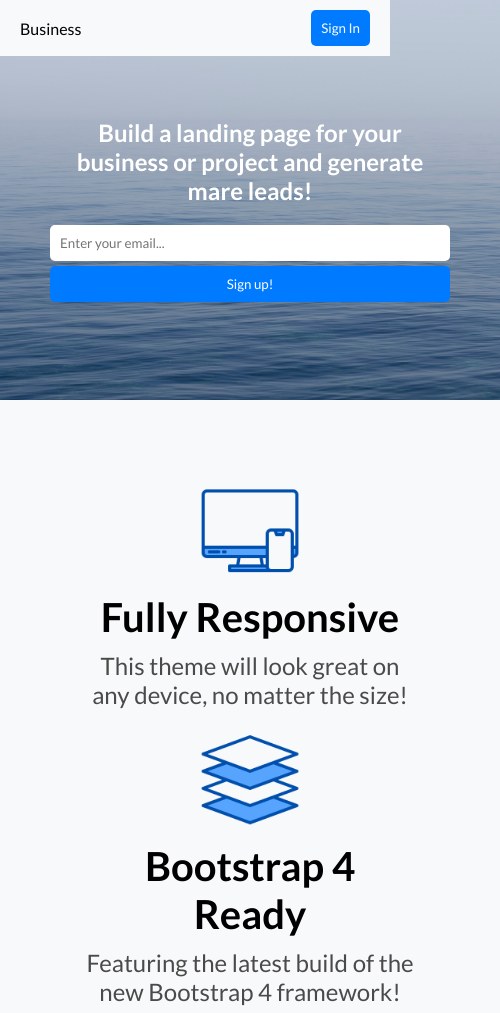
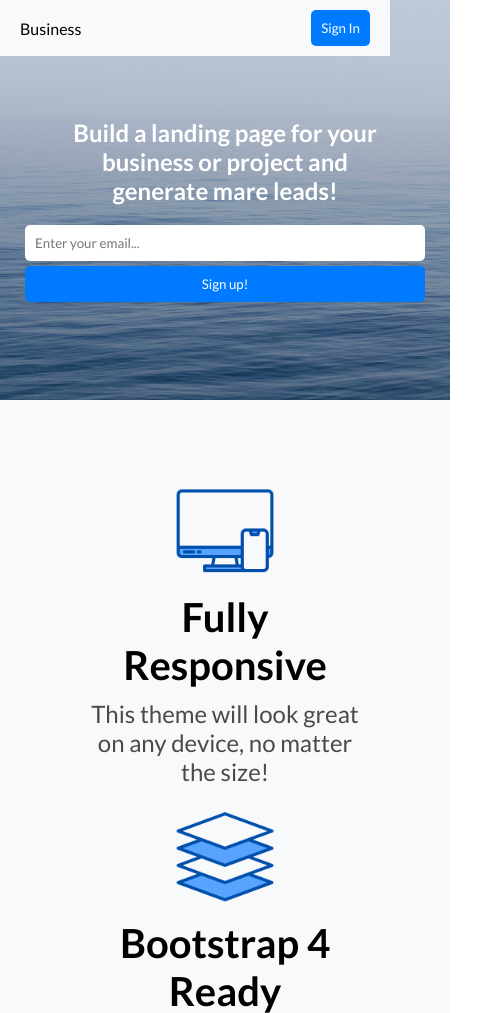
Before and after one commit to graubunas/Tarpinis-egzaminas, a website: page index.html in a window 390 px wide. Shown: the top 1013 px of the page, 500 px wide, since content can reach past the window. Drawn offline with Linux system fonts and the light colour scheme.

Commit message:
mobile fix

```diff
--- a/scss/mobile.scss
+++ b/scss/mobile.scss
@@ -2,7 +2,7 @@
   body {
     display: flex;
     flex-direction: column;
-    min-width: 500px;
+    min-width: 450px;
   }
 
   header {
```
Also changed, not shown: app/css/style.css.
